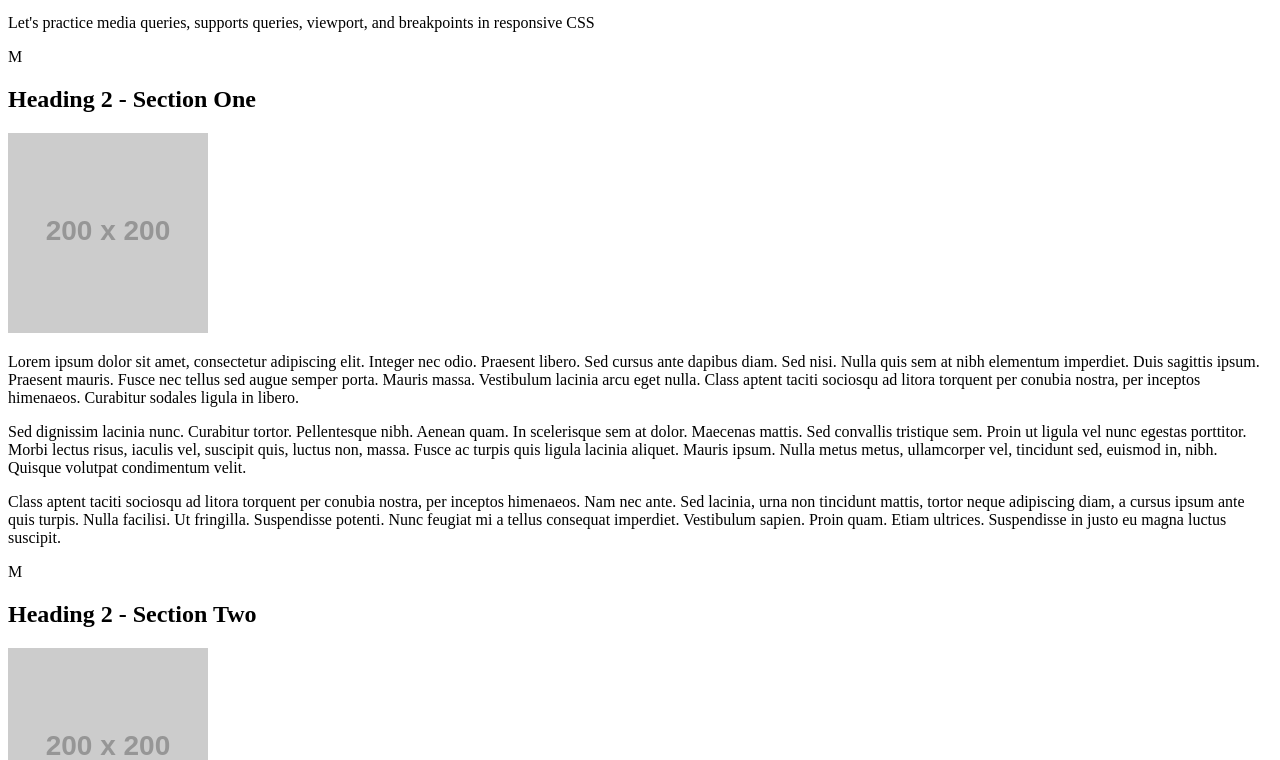
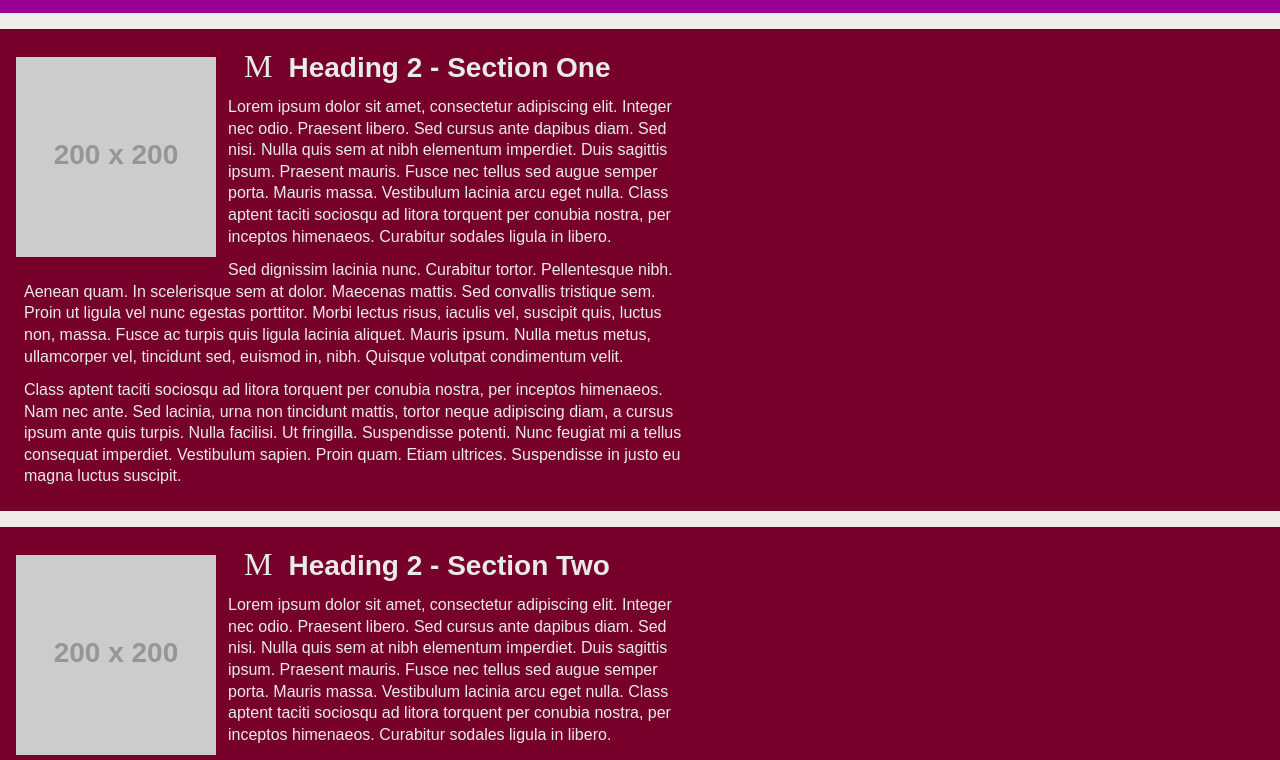
Before and after one commit to DRobbers/Viewport, a plain HTML site: page index.html in a window 1280 px wide. Shown: the part 100-860 px from the top of the page. Drawn offline with Linux system fonts and the light colour scheme; placeholder pictures from the web are drawn by us; some icons are missing.

Commit message:
connext css

```diff
--- a/Robberson.styles.css
+++ b/Robberson.styles.css
@@ -1,7 +1,10 @@
-/* YOUR NAME GOES HERE */
+/* Dennis Robberson */
 
 /* --------------- ADD CSS RESET TO THE FILE HERE --------------- */
-
+*, ::before, ::after {
+    margin: 0;
+    padding: 0;
+}
 
 
 /* ----- AUTOPREFIXER FOR VS CODE WAS USED FOR VENDOR PREFIXES ----- */
@@ -35,7 +38,20 @@
 /* CHANGE THE BODY'S BACKGROUND COLOR TO THE DARK GRAY IF THE USER PREFERS DARK MODE */
 
 /* --------------- END USER PREFERS DARK COLOR SCHEME QUERY --------------- */
+:root {
+    color-scheme: light dark;
+  }
+  body {
+    color: light-dark(#333b3c, #efefec);
+    background-color: light-dark(#efedea, #223a2c);
+  }
+  color: light-dark(black, white);
 
+
+color:light-dark(rgb(0 0 0),rgb(255 255 255));
+
+
+color:light-dark(var(--light),var(--dark));
 
 
 /* ----- HEADINGS ----- */
--- a/index.html
+++ b/index.html
@@ -4,7 +4,7 @@
         <meta charset="utf-8">
         <meta name="viewport" content="width=device-width, initial-scale=1">
         <!-- Add your name as the author in the meta tag below -->
-        <meta name="author" content="">
+        <meta name="author" content="Dennis Robberson">
         <!-- These meta tags have been included as an example, but left blank because this is all placeholder content and won't be a real site -->
         <meta name="description" content="">
         <meta name="keywords" content="">
@@ -15,6 +15,7 @@
         <link rel="icon" type="image/png" sizes="16x16" href="favicon-16x16.png">
         <link href="https://res.cloudinary.com/dr6lvwubh/raw/upload/v1581441981/Anicons/anicons-regular.css" rel="stylesheet">
         <!-- Add a link to your properly named CSS file here -->
+        <link rel="stylesheet" href="Robberson.styles.css">
     </head>
     <body>
         <header>
```
